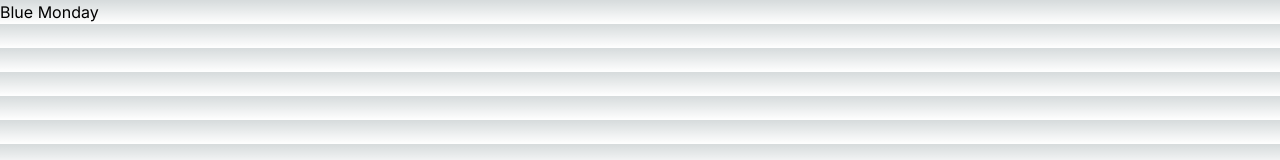
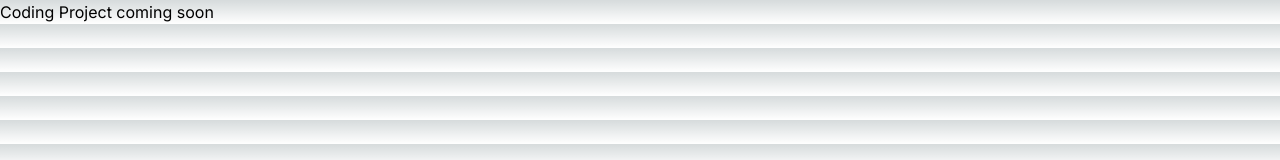
Before and after one commit to vienhong20/share_prompts, a Next.js app: page /user in a window 1280 px wide. Shown: the top 160 px of the page. Built offline with nearby package versions, Linux system fonts and the light colour scheme.

Commit message:
Update page.js

```diff
--- a/app/user/page.js
+++ b/app/user/page.js
@@ -2,7 +2,7 @@ import React from 'react'
 
 function page() {
   return (
-    <div>Blue Monday</div>
+    <div>Coding Project coming soon</div>
   )
 }
 
```
